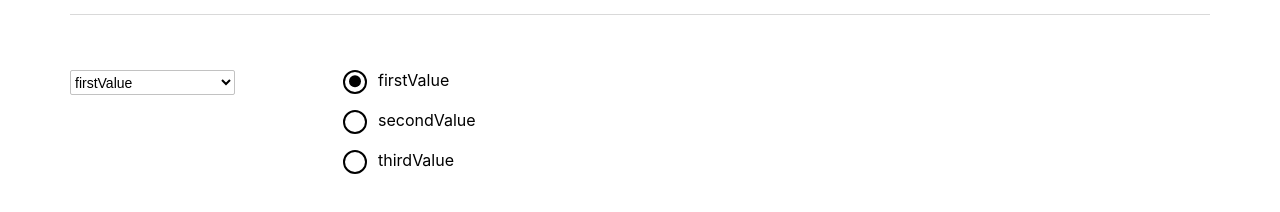
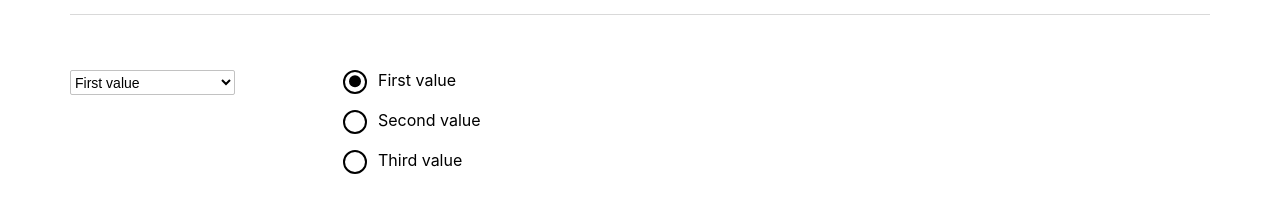
Before and after one commit to AlexandrPanevkin/Simple-React, a React (Create React App) app: page /#/junior in a window 1280 px wide. Shown: the part 324-536 px from the top of the page. Built offline with nearby package versions, Linux system fonts and the light colour scheme.

Commit message:
fixed hw7 select

```diff
--- a/src/s2-homeworks/hw07/HW7.tsx
+++ b/src/s2-homeworks/hw07/HW7.tsx
@@ -11,25 +11,24 @@ import s from './HW7.module.css'
 * 4 - сделать стили в соответствии с дизайном
 * */
 
-// export type ValueType = {
-//     id: number
-//     value: string
-// }
+export type ValueType = {
+    id: number
+    value: string
+}
 
-const arr= [
-    { id: 1, value: 'firstValue' },
-    { id: 2, value: 'secondValue' },
-    { id: 3, value: 'thirdValue' },
+const arr: ValueType[] = [
+    { id: 1, value: 'First value' },
+    { id: 2, value: 'Second value' },
+    { id: 3, value: 'Third value' },
 ] // value может быть изменено
 
 const HW7 = () => {
-    const [value, onChangeOption] = useState(1) // селект и радио должны работать синхронно
+    const [value, onChangeOption] = useState(1)
 
     return (
         <div id={'hw7'}>
             <div className={s2.hwTitle}>Homework #7</div>
 
-            {/*демонстрация возможностей компонент:*/}
             <div className={s2.hw}>
                 <div className={s.container}>
                     <div>
--- a/src/s2-homeworks/hw07/common/c5-SuperSelect/SuperSelect.tsx
+++ b/src/s2-homeworks/hw07/common/c5-SuperSelect/SuperSelect.tsx
@@ -4,6 +4,7 @@ import React, {
     ChangeEvent,
 } from 'react'
 import s from './SuperSelect.module.css'
+import {ValueType} from "../../HW7";
 
 type DefaultSelectPropsType = DetailedHTMLProps<
     SelectHTMLAttributes<HTMLSelectElement>,
@@ -11,7 +12,7 @@ type DefaultSelectPropsType = DetailedHTMLProps<
 >
 
 type SuperSelectPropsType = DefaultSelectPropsType & {
-    options?: any[]
+    options?: ValueType[]
     onChangeOption?: (option: any) => void
 }
 
@@ -36,7 +37,6 @@ const SuperSelect: React.FC<SuperSelectPropsType> = ({
         : [] // map options with key
 
     const onChangeCallback = (e: ChangeEvent<HTMLSelectElement>) => {
-        // делают студенты
         onChangeOption?.(Number(e.currentTarget.value))
     }
 
--- a/src/s2-homeworks/hw07/common/c6-SuperRadio/SuperRadio.tsx
+++ b/src/s2-homeworks/hw07/common/c6-SuperRadio/SuperRadio.tsx
@@ -5,6 +5,7 @@ import React, {
     HTMLAttributes,
 } from 'react'
 import s from './SuperRadio.module.css'
+import {ValueType} from "../../HW7";
 
 type DefaultRadioPropsType = DetailedHTMLProps<InputHTMLAttributes<HTMLInputElement>,
     HTMLInputElement>
@@ -13,7 +14,7 @@ type DefaultSpanPropsType = DetailedHTMLProps<HTMLAttributes<HTMLSpanElement>,
     HTMLSpanElement>
 
 type SuperRadioPropsType = Omit<DefaultRadioPropsType, 'type'> & {
-    options?: any[]
+    options?: ValueType[]
     onChangeOption?: (option: any) => void
 
     spanProps?: DefaultSpanPropsType // пропсы для спана
@@ -31,7 +32,6 @@ const SuperRadio: React.FC<SuperRadioPropsType> = ({
                                                        ...restProps
                                                    }) => {
     const onChangeCallback = (e: ChangeEvent<HTMLInputElement>) => {
-        // делают студенты
         onChangeOption?.(Number(e.currentTarget.value))
     }
 
@@ -45,9 +45,8 @@ const SuperRadio: React.FC<SuperRadioPropsType> = ({
                     id={id + '-input-' + o.id}
                     className={finalRadioClassName}
                     type={'radio'}
-                    // name, checked, value делают студенты
                     name={name}
-                    value={o.value}
+                    value={o.id}
                     checked={value===o.id}
                     onChange={onChangeCallback}
                     {...restProps}
```
